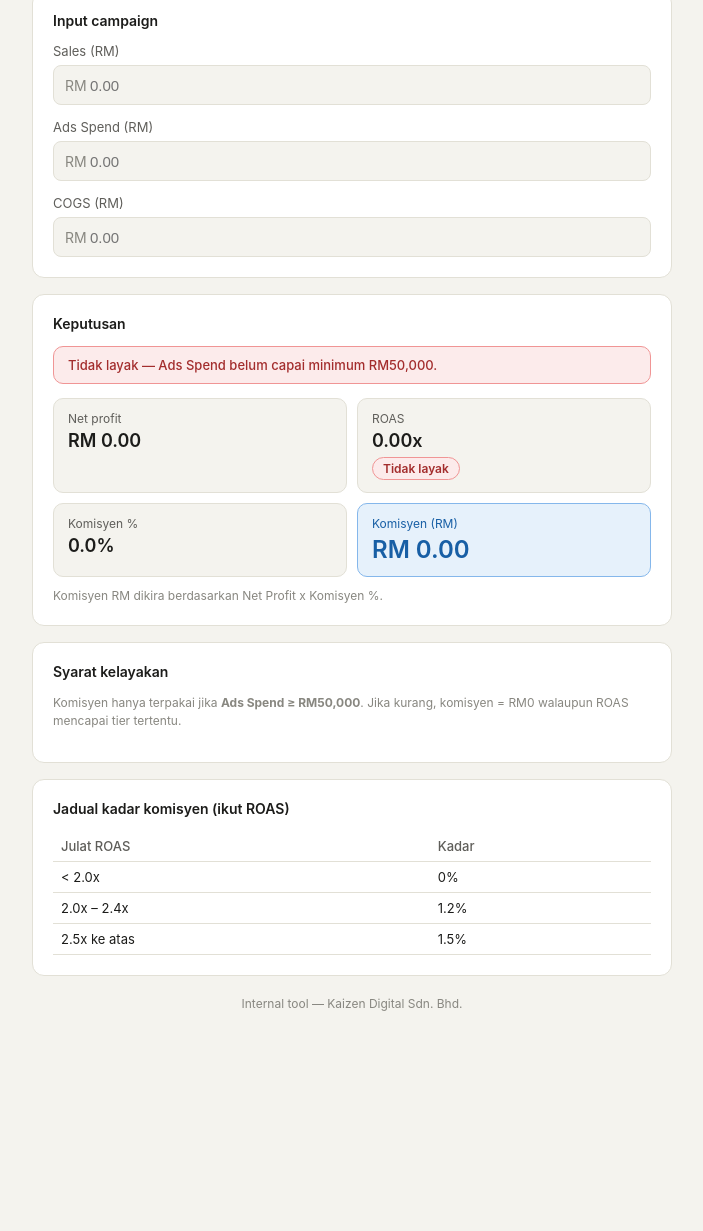
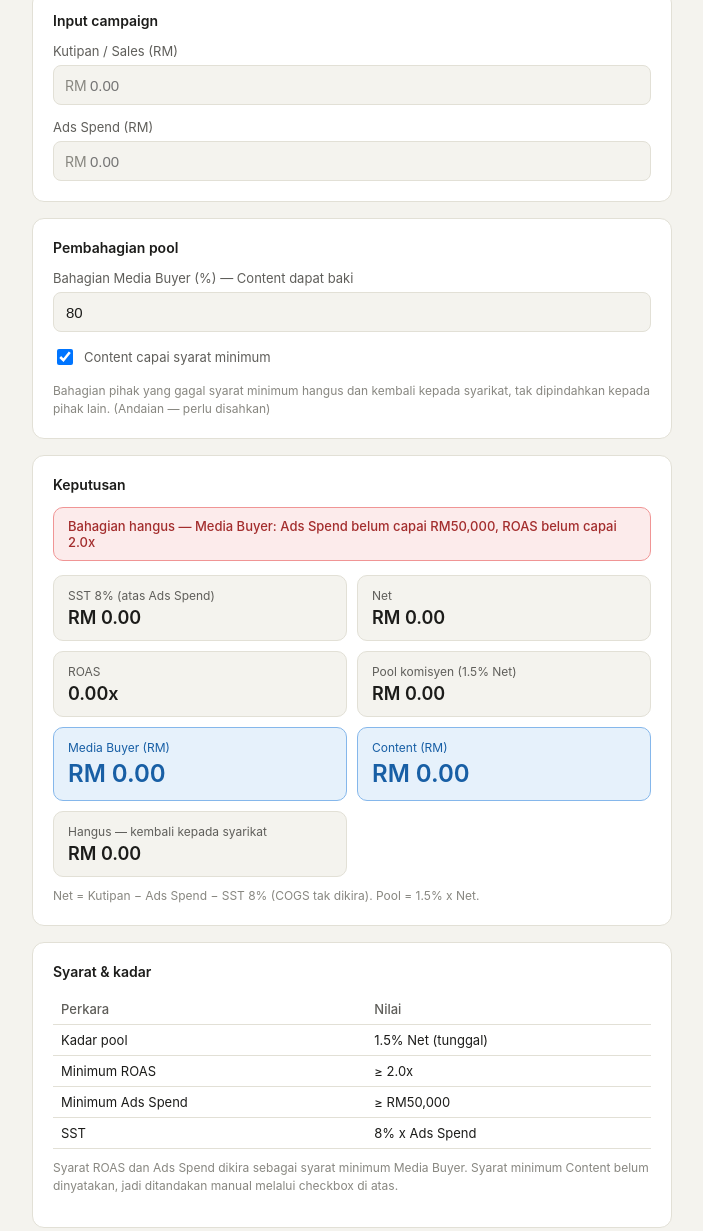
Before and after one commit to KZD-tech/commision-calculator, a plain HTML site: page index.html in a window 1280 px wide. Shown: the part 163-1394 px from the top of the page, without its empty margins (288-991 px from the left). Before the commit the page ends 1218 px from the top, so only its background shows below. Drawn offline with Linux system fonts and the light colour scheme.

Commit message:
Update index.html

```diff
--- a/index.html
+++ b/index.html
@@ -110,7 +110,7 @@
   <p class="sub">Kaizen Digital Sdn. Bhd.</p>
 
   <div class="tabs">
-    <button class="tab-btn active" id="tab-dm" onclick="switchTab('dm')">Digital Marketer</button>
+    <button class="tab-btn active" id="tab-dm" onclick="switchTab('dm')">Media Buyer + Content</button>
     <button class="tab-btn" id="tab-drm" onclick="switchTab('drm')">DRM</button>
   </div>
 
@@ -119,7 +119,7 @@
     <div class="card">
       <h2>Input campaign</h2>
       <div class="field">
-        <label for="dm-sales">Sales (RM)</label>
+        <label for="dm-sales">Kutipan / Sales (RM)</label>
         <div class="input-wrap"><span class="prefix">RM</span>
           <input type="number" id="dm-sales" placeholder="0.00" step="0.01" min="0"></div>
       </div>
@@ -128,53 +128,71 @@
         <div class="input-wrap"><span class="prefix">RM</span>
           <input type="number" id="dm-adspend" placeholder="0.00" step="0.01" min="0"></div>
       </div>
+    </div>
+
+    <div class="card">
+      <h2>Pembahagian pool</h2>
       <div class="field">
-        <label for="dm-cogs">COGS (RM)</label>
-        <div class="input-wrap"><span class="prefix">RM</span>
-          <input type="number" id="dm-cogs" placeholder="0.00" step="0.01" min="0"></div>
+        <label for="dm-split-mb">Bahagian Media Buyer (%) — Content dapat baki</label>
+        <input type="number" id="dm-split-mb" value="80" step="1" min="0" max="100" style="padding-left:12px;">
       </div>
+      <div class="field">
+        <label style="display:flex; align-items:center; gap:8px; cursor:pointer; margin-bottom:0;">
+          <input type="checkbox" id="dm-content-ok" checked style="width:16px; height:16px;">
+          Content capai syarat minimum
+        </label>
+      </div>
+      <div class="note">Bahagian pihak yang gagal syarat minimum hangus dan kembali kepada syarikat, tak dipindahkan kepada pihak lain. (Andaian — perlu disahkan)</div>
     </div>
 
     <div class="card">
       <h2>Keputusan</h2>
-      <div id="dm-status-banner" class="status-banner status-fail">Tidak layak — Ads Spend belum capai minimum RM50,000.</div>
+      <div id="dm-status-banner" class="status-banner status-fail">Tidak layak — syarat minimum Media Buyer belum dipenuhi.</div>
       <div class="results">
         <div class="stat">
-          <div class="label">Net profit</div>
-          <div class="value" id="dm-out-netprofit">RM 0.00</div>
+          <div class="label">SST 8% (atas Ads Spend)</div>
+          <div class="value" id="dm-out-sst">RM 0.00</div>
+        </div>
+        <div class="stat">
+          <div class="label">Net</div>
+          <div class="value" id="dm-out-net">RM 0.00</div>
         </div>
         <div class="stat">
           <div class="label">ROAS</div>
           <div class="value" id="dm-out-roas">0.00x</div>
-          <span class="tier-badge tier-0" id="dm-tier-badge">Tiada komisyen</span>
         </div>
         <div class="stat">
-          <div class="label">Komisyen %</div>
-          <div class="value" id="dm-out-commpct">0%</div>
+          <div class="label">Pool komisyen (1.5% Net)</div>
+          <div class="value" id="dm-out-pool">RM 0.00</div>
         </div>
         <div class="stat highlight">
-          <div class="label">Komisyen (RM)</div>
-          <div class="value" id="dm-out-commrm">RM 0.00</div>
+          <div class="label">Media Buyer (RM)</div>
+          <div class="value" id="dm-out-mb">RM 0.00</div>
+        </div>
+        <div class="stat highlight">
+          <div class="label">Content (RM)</div>
+          <div class="value" id="dm-out-content">RM 0.00</div>
+        </div>
+        <div class="stat full">
+          <div class="label">Hangus — kembali kepada syarikat</div>
+          <div class="value" id="dm-out-forfeit">RM 0.00</div>
         </div>
       </div>
-      <div class="note" id="dm-basis-note">Komisyen RM dikira berdasarkan Net Profit x Komisyen %.</div>
+      <div class="note">Net = Kutipan − Ads Spend − SST 8% (COGS tak dikira). Pool = 1.5% x Net.</div>
     </div>
 
     <div class="card">
-      <h2>Syarat kelayakan</h2>
-      <p class="note" style="margin-top:0;">Komisyen hanya terpakai jika <strong>Ads Spend ≥ RM50,000</strong>. Jika kurang, komisyen = RM0 walaupun ROAS mencapai tier tertentu.</p>
-    </div>
-
-    <div class="card">
-      <h2>Jadual kadar komisyen (ikut ROAS)</h2>
-      <table class="commtable" id="dm-tier-table">
-        <thead><tr><th>Julat ROAS</th><th>Kadar</th></tr></thead>
+      <h2>Syarat &amp; kadar</h2>
+      <table class="commtable">
+        <thead><tr><th>Perkara</th><th>Nilai</th></tr></thead>
         <tbody>
-          <tr data-tier="0"><td>&lt; 2.0x</td><td>0%</td></tr>
-          <tr data-tier="1"><td>2.0x – 2.4x</td><td>1.2%</td></tr>
-          <tr data-tier="2"><td>2.5x ke atas</td><td>1.5%</td></tr>
+          <tr><td>Kadar pool</td><td>1.5% Net (tunggal)</td></tr>
+          <tr><td>Minimum ROAS</td><td>≥ 2.0x</td></tr>
+          <tr><td>Minimum Ads Spend</td><td>≥ RM50,000</td></tr>
+          <tr><td>SST</td><td>8% x Ads Spend</td></tr>
         </tbody>
       </table>
+      <p class="note">Syarat ROAS dan Ads Spend dikira sebagai syarat minimum Media Buyer. Syarat minimum Content belum dinyatakan, jadi ditandakan manual melalui checkbox di atas.</p>
     </div>
   </div>
 
@@ -191,11 +209,6 @@
         <label for="drm-adspend">Ads Spend (RM)</label>
         <div class="input-wrap"><span class="prefix">RM</span>
           <input type="number" id="drm-adspend" placeholder="0.00" step="0.01" min="0"></div>
-      </div>
-      <div class="field">
-        <label for="drm-cogs">COGS (RM)</label>
-        <div class="input-wrap"><span class="prefix">RM</span>
-          <input type="number" id="drm-cogs" placeholder="0.00" step="0.01" min="0"></div>
       </div>
     </div>
 
@@ -216,10 +229,6 @@
       <div id="drm-status-banner" class="status-banner status-fail">Tidak layak — syarat minimum belum dipenuhi.</div>
       <div class="results">
         <div class="stat">
-          <div class="label">Net profit</div>
-          <div class="value" id="drm-out-netprofit">RM 0.00</div>
-        </div>
-        <div class="stat">
           <div class="label">ROAS</div>
           <div class="value" id="drm-out-roas">0.00x</div>
         </div>
@@ -228,8 +237,8 @@
           <div class="value" id="drm-out-reactrate">0.00%</div>
         </div>
         <div class="stat">
-          <div class="label">Komisyen %</div>
-          <div class="value" id="drm-out-commpct">0%</div>
+          <div class="label">Kadar efektif %</div>
+          <div class="value" id="drm-out-commpct">0.00%</div>
           <span class="tier-badge tier-0" id="drm-tier-badge">Tidak layak</span>
         </div>
         <div class="stat highlight full">
@@ -237,20 +246,21 @@
           <div class="value" id="drm-out-commrm">RM 0.00</div>
         </div>
       </div>
-      <div class="note">Komisyen RM dikira berdasarkan Sales x Komisyen % (Collection tier).</div>
+      <div class="note">Komisyen RM dikira secara progresif ikut lapisan Collection (bukan satu kadar atas keseluruhan). Kadar efektif = Komisyen RM ÷ Sales.</div>
     </div>
 
     <div class="card">
       <h2>Syarat kelayakan &amp; jadual kadar</h2>
       <p class="note" style="margin-top:0;">Komisyen hanya unlock jika <strong>KETIGA-TIGA</strong> syarat dipenuhi: Sales ≥ RM100,000, ROAS ≥ 5x, dan Reactivation rate ≥ 1% (donor churn/dormant yang diaktifkan semula ÷ donor tak aktif awal bulan). Jika mana-mana satu syarat tak cukup, komisyen = RM0.</p>
       <table class="commtable" id="drm-tier-table">
-        <thead><tr><th>Julat Sales (Collection)</th><th>Kadar</th></tr></thead>
+        <thead><tr><th>Lapisan Collection</th><th>Kadar (pada lapisan tu je)</th></tr></thead>
         <tbody>
-          <tr data-tier="1"><td>RM100,000 – RM149,999</td><td>0.5%</td></tr>
-          <tr data-tier="2"><td>RM150,000 – RM249,999</td><td>0.8%</td></tr>
-          <tr data-tier="3"><td>RM250,000 ke atas</td><td>1.2%</td></tr>
+          <tr data-tier="1"><td>RM0 – RM150,000</td><td>0.5%</td></tr>
+          <tr data-tier="2"><td>RM150,000 – RM250,000</td><td>1.7%</td></tr>
+          <tr data-tier="3"><td>Atas RM250,000</td><td>2.0%</td></tr>
         </tbody>
       </table>
+      <p class="note">Contoh: Collection RM200,000 = (150,000 x 0.5%) + (50,000 x 1.7%) = RM750 + RM850 = RM1,600.</p>
     </div>
   </div>
 
@@ -270,79 +280,82 @@ function switchTab(tab){
 }
 
 // ---------- DM logic ----------
-function getDmTier(roas){
-  if (roas >= 2.5) return { pct: 1.5, label: "Tier sederhana", cls: "tier-mid", idx: 2 };
-  if (roas >= 2.0) return { pct: 1.2, label: "Tier asas", cls: "tier-low", idx: 1 };
-  return { pct: 0, label: "Tiada komisyen", cls: "tier-0", idx: 0 };
-}
-
 function calculateDm(){
   var sales = parseFloat(document.getElementById('dm-sales').value) || 0;
   var adspend = parseFloat(document.getElementById('dm-adspend').value) || 0;
-  var cogs = parseFloat(document.getElementById('dm-cogs').value) || 0;
+  var splitMb = parseFloat(document.getElementById('dm-split-mb').value);
+  if (isNaN(splitMb)) splitMb = 80;
+  splitMb = Math.min(100, Math.max(0, splitMb));
+  var contentOk = document.getElementById('dm-content-ok').checked;
 
-  var netProfit = sales - adspend - cogs;
+  var sst = adspend * 0.08;
+  var net = sales - adspend - sst;
   var roas = adspend > 0 ? (sales / adspend) : 0;
-  var qualifies = adspend >= 50000;
-  var tier = qualifies ? getDmTier(roas) : { pct: 0, label: "Tidak layak", cls: "tier-0", idx: -1 };
-  var commPct = tier.pct;
-  var commRM = (qualifies && netProfit > 0) ? (netProfit * commPct / 100) : 0;
+  var pool = net > 0 ? (net * 0.015) : 0;
 
-  document.getElementById('dm-out-netprofit').textContent = fmtRM(netProfit);
+  var mbOk = (adspend >= 50000) && (roas >= 2);
+  var mbShare = pool * splitMb / 100;
+  var contentShare = pool - mbShare;
+  var mbPay = mbOk ? mbShare : 0;
+  var contentPay = contentOk ? contentShare : 0;
+  var forfeit = pool - mbPay - contentPay;
+
+  document.getElementById('dm-out-sst').textContent = fmtRM(sst);
+  document.getElementById('dm-out-net').textContent = fmtRM(net);
   document.getElementById('dm-out-roas').textContent = roas.toFixed(2) + "x";
-  document.getElementById('dm-out-commpct').textContent = commPct.toFixed(1) + "%";
-  document.getElementById('dm-out-commrm').textContent = fmtRM(commRM);
-
-  var badge = document.getElementById('dm-tier-badge');
-  badge.textContent = tier.label;
-  badge.className = "tier-badge " + tier.cls;
-
-  document.querySelectorAll('#dm-tier-table tbody tr').forEach(function(r){
-    r.classList.toggle('active', qualifies && parseInt(r.getAttribute('data-tier')) === tier.idx);
-  });
+  document.getElementById('dm-out-pool').textContent = fmtRM(pool);
+  document.getElementById('dm-out-mb').textContent = fmtRM(mbPay);
+  document.getElementById('dm-out-content').textContent = fmtRM(contentPay);
+  document.getElementById('dm-out-forfeit').textContent = fmtRM(forfeit);
 
   var banner = document.getElementById('dm-status-banner');
-  if (qualifies){
-    banner.textContent = "Layak — Ads Spend " + fmtRM(adspend) + " memenuhi syarat minimum.";
+  var reasons = [];
+  if (adspend < 50000) reasons.push("Ads Spend belum capai RM50,000");
+  if (roas < 2) reasons.push("ROAS belum capai 2.0x");
+  if (mbOk && contentOk){
+    banner.textContent = "Layak — Media Buyer dan Content memenuhi syarat minimum.";
     banner.className = "status-banner status-ok";
   } else {
-    banner.textContent = "Tidak layak — Ads Spend belum capai minimum RM50,000.";
+    var parts = [];
+    if (!mbOk) parts.push("Media Buyer: " + reasons.join(", "));
+    if (!contentOk) parts.push("Content: syarat minimum belum dipenuhi");
+    banner.textContent = "Bahagian hangus — " + parts.join(" | ");
     banner.className = "status-banner status-fail";
   }
-
-  var note = document.getElementById('dm-basis-note');
-  note.textContent = (qualifies && netProfit <= 0)
-    ? "Net Profit adalah RM0 atau negatif — komisyen tidak dikira walaupun ROAS mencapai tier tertentu."
-    : "Komisyen RM dikira berdasarkan Net Profit x Komisyen %.";
 }
 
 // ---------- DRM logic ----------
 function getDrmTier(sales){
-  if (sales >= 250000) return { pct: 1.2, cls: "tier-high", idx: 3 };
-  if (sales >= 150000) return { pct: 0.8, cls: "tier-mid", idx: 2 };
-  if (sales >= 100000) return { pct: 0.5, cls: "tier-low", idx: 1 };
-  return { pct: 0, cls: "tier-0", idx: 0 };
+  if (sales > 250000) return { cls: "tier-high", idx: 3 };
+  if (sales > 150000) return { cls: "tier-mid", idx: 2 };
+  if (sales >= 100000) return { cls: "tier-low", idx: 1 };
+  return { cls: "tier-0", idx: 0 };
+}
+
+function calcDrmProgressive(sales){
+  var l1 = Math.min(sales, 150000);
+  var l2 = Math.max(0, Math.min(sales, 250000) - 150000);
+  var l3 = Math.max(0, sales - 250000);
+  return (l1 * 0.005) + (l2 * 0.017) + (l3 * 0.02);
 }
 
 function calculateDrm(){
   var sales = parseFloat(document.getElementById('drm-sales').value) || 0;
   var adspend = parseFloat(document.getElementById('drm-adspend').value) || 0;
-  var cogs = parseFloat(document.getElementById('drm-cogs').value) || 0;
   var inactive = parseFloat(document.getElementById('drm-inactive').value) || 0;
   var reactivated = parseFloat(document.getElementById('drm-reactivated').value) || 0;
 
-  var netProfit = sales - adspend - cogs;
   var roas = adspend > 0 ? (sales / adspend) : 0;
   var reactRate = inactive > 0 ? (reactivated / inactive * 100) : 0;
 
   var qualifies = (sales >= 100000) && (roas >= 5) && (reactRate >= 1);
-  var tier = qualifies ? getDrmTier(sales) : { pct: 0, cls: "tier-0", idx: 0 };
-  var commRM = qualifies ? (sales * tier.pct / 100) : 0;
+  var tier = qualifies ? getDrmTier(sales) : { cls: "tier-0", idx: 0 };
+  var commRM = qualifies ? calcDrmProgressive(sales) : 0;
+  var effPct = (qualifies && sales > 0) ? (commRM / sales * 100) : 0;
 
-  document.getElementById('drm-out-netprofit').textContent = fmtRM(netProfit);
   document.getElementById('drm-out-roas').textContent = roas.toFixed(2) + "x";
   document.getElementById('drm-out-reactrate').textContent = reactRate.toFixed(2) + "%";
-  document.getElementById('drm-out-commpct').textContent = tier.pct.toFixed(1) + "%";
+  document.getElementById('drm-out-commpct').textContent = effPct.toFixed(2) + "%";
   document.getElementById('drm-out-commrm').textContent = fmtRM(commRM);
 
   var badge = document.getElementById('drm-tier-badge');
@@ -367,10 +380,11 @@ function calculateDrm(){
   });
 }
 
-['dm-sales','dm-adspend','dm-cogs'].forEach(function(id){
+['dm-sales','dm-adspend','dm-split-mb'].forEach(function(id){
   document.getElementById(id).addEventListener('input', calculateDm);
 });
-['drm-sales','drm-adspend','drm-cogs','drm-inactive','drm-reactivated'].forEach(function(id){
+document.getElementById('dm-content-ok').addEventListener('change', calculateDm);
+['drm-sales','drm-adspend','drm-inactive','drm-reactivated'].forEach(function(id){
   document.getElementById(id).addEventListener('input', calculateDrm);
 });
 
```
